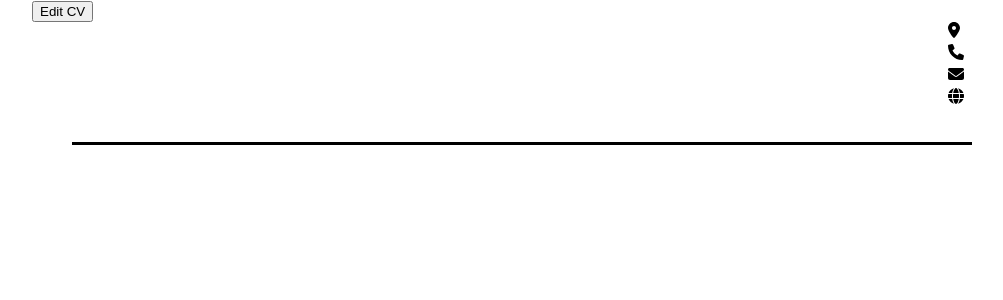
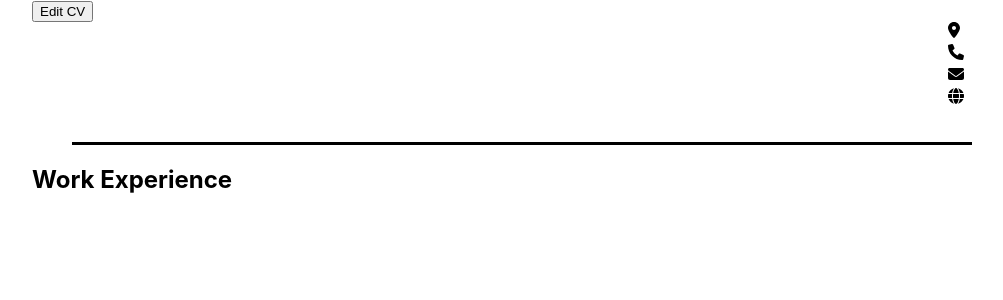
Before and after one commit to EmbryonicDev/cv-application, a React (Create React App) app: page / in a window 1280 px wide. Both pictures are taken after a click on the button "Show CV". Shown: the top 300 px of the page, without its empty margins (118-1121 px from the left). Built offline with nearby package versions, Linux system fonts and the light colour scheme; the HTML template or start-up script is replaced by a standard one.

Commit message:
Add heading for CV's work experience

```diff
--- a/src/App.js
+++ b/src/App.js
@@ -217,6 +217,7 @@ function App() {
           <PersonalCv
             personalData={personalData}
           />
+          <h2 className="cvHeading">Work Experience</h2>
         </div>
       }
       {
```
